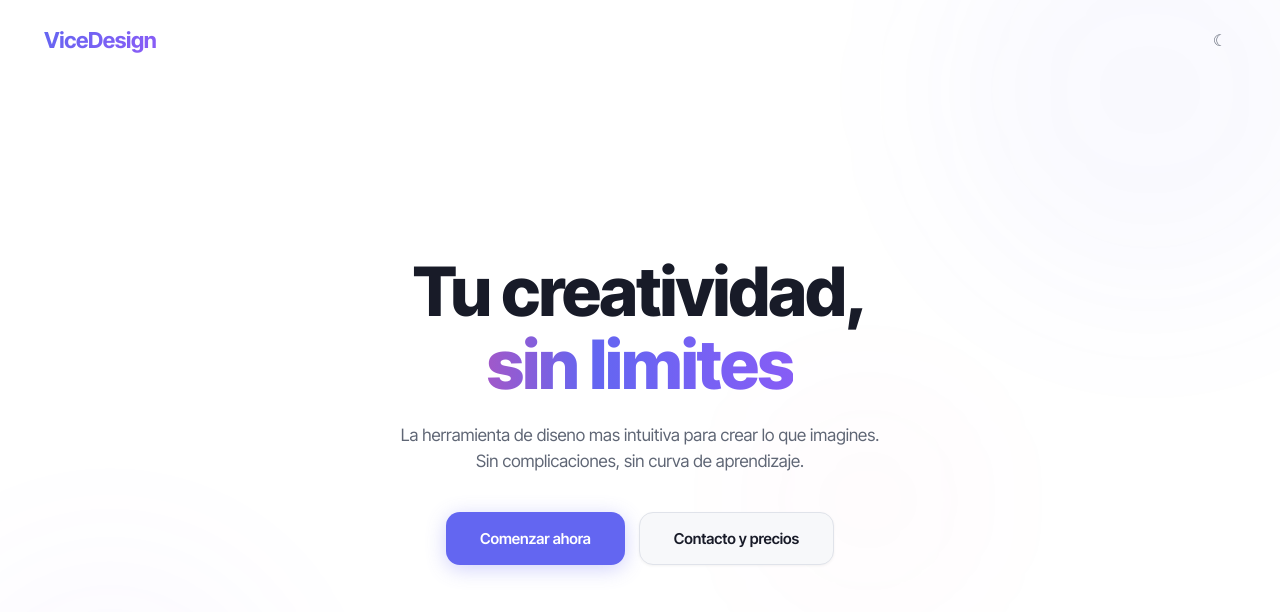
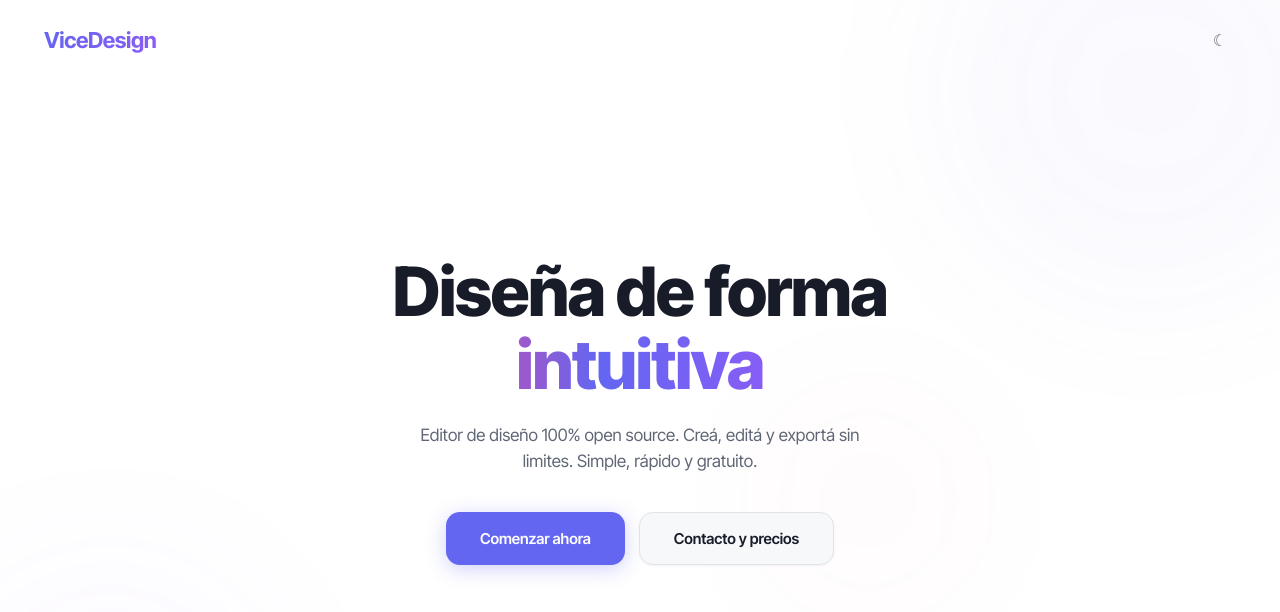
Before and after one commit to vicevll/vicedesign, a React (Vite) app: page / in a window 1280 px wide. Shown: the top 612 px of the page. Built offline with nearby package versions, Linux system fonts and the light colour scheme.

Commit message:
Update landing page text

```diff
--- a/src/App.jsx
+++ b/src/App.jsx
@@ -742,8 +742,8 @@ function App() {
             </button>
           </header>
           <main className="landing-hero">
-            <h1 className="hero-title">Tu creatividad,<br/><span className="gradient-text">sin limites</span></h1>
-            <p className="hero-subtitle">La herramienta de diseno mas intuitiva para crear lo que imagines. Sin complicaciones, sin curva de aprendizaje.</p>
+            <h1 className="hero-title">Diseña de forma<br/><span className="gradient-text">intuitiva</span></h1>
+            <p className="hero-subtitle">Editor de diseño 100% open source. Creá, editá y exportá sin limites. Simple, rápido y gratuito.</p>
             <div className="hero-actions">
               <button className="btn-hero btn-primary" onClick={() => setShowModal(true)}>Comenzar ahora</button>
               <button className="btn-hero btn-secondary" onClick={() => alert('Contacto y precios - Proximamente')}>Contacto y precios</button>
--- a/src/index.css
+++ b/src/index.css
@@ -251,6 +251,10 @@ html.dark .btn-secondary { background:var(--bg-elevated); border-color:var(--bor
 html.dark .btn-secondary:hover { background:var(--bg-hover); }
 
 /* ===== RESPONSIVE ===== */
+/* Base: hide mobile-only elements */
+.mobile-menu-btn { display:none; }
+.mobile-overlay { display:none; }
+
 /* Tablet */
 @media (max-width: 1024px) {
   #editor-screen, .editor { grid-template-columns: 1fr 220px; }
@@ -291,6 +295,10 @@ html.dark .btn-secondary:hover { background:var(--bg-hover); }
   .topbar-tool-divider { display:none; }
   .zoom-level { display:none; }
 
+  /* Mobile menu buttons */
+  .mobile-menu-btn { display:flex; }
+  .mobile-overlay.mobile-open { display:block; position:fixed; inset:0; background:rgba(0,0,0,0.3); z-index:199; }
+
   /* Landing page */
   .landing-header { padding:14px 16px; }
   .landing-logo { font-size:18px; }
```
